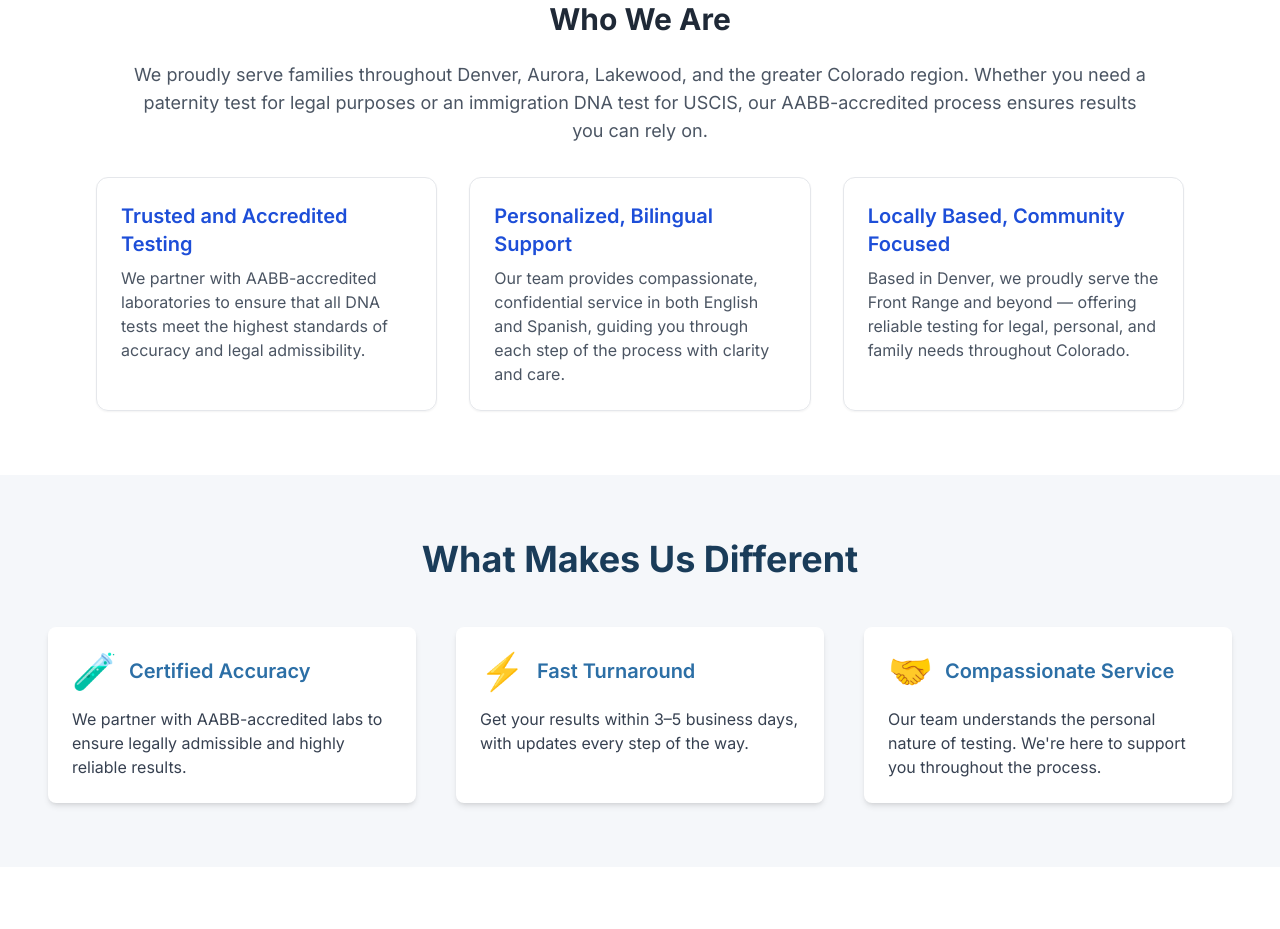
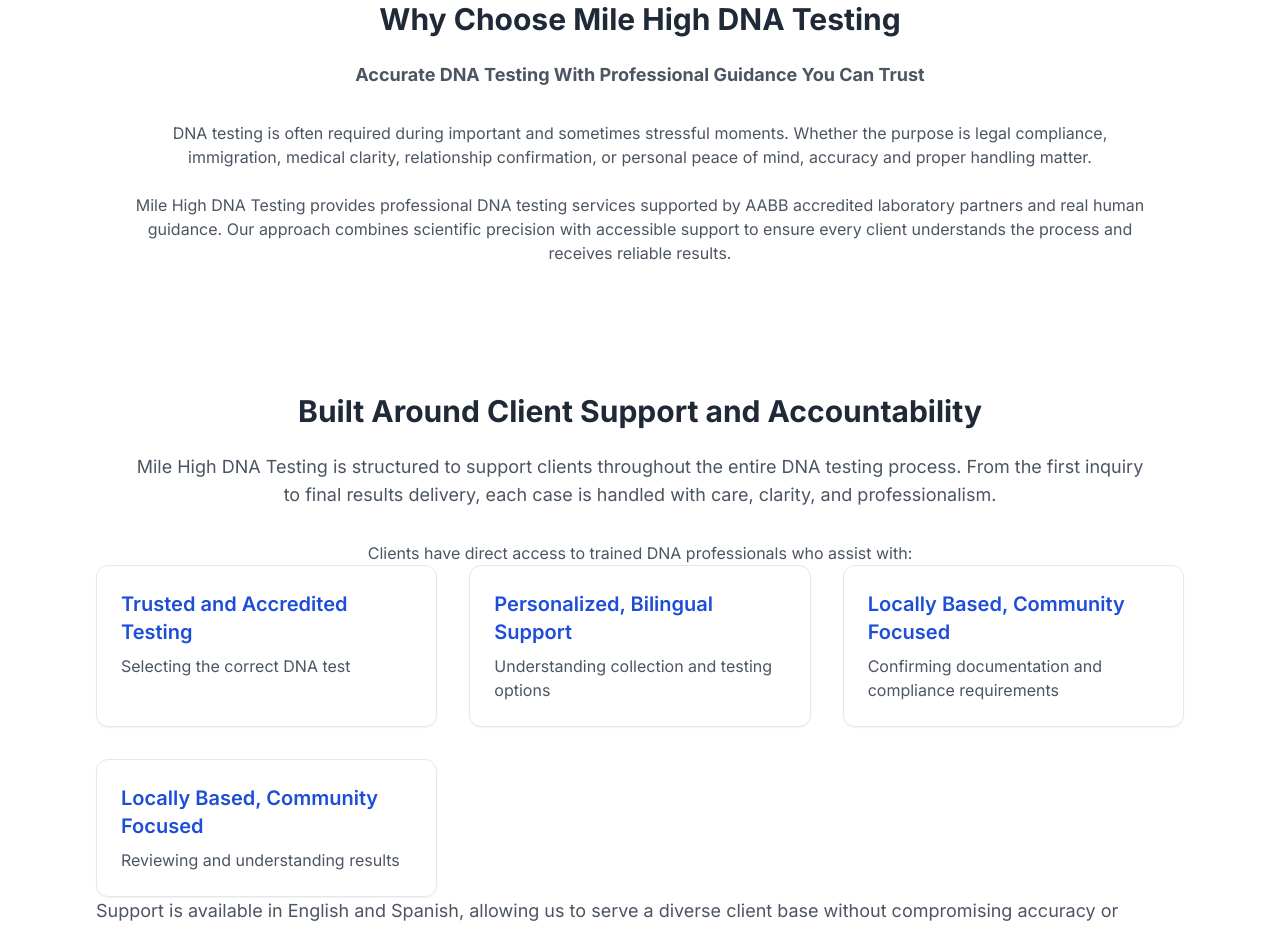
Before and after one commit to kodegeo/milehighdna, a React (Vite) app in the folder vite-milehighdna/: page /about in a window 1280 px wide. Shown: the part 700-1629 px from the top of the page. Built offline with nearby package versions, Linux system fonts and the light colour scheme; no server answers.

Commit message:
Update prices

```diff
--- /dev/null
+++ b/vite-milehighdna/src/components/about/ClientSupport.jsx
@@ -0,0 +1,51 @@
+import React from "react";
+
+const ClientSupport = ({ title, content, imageUrl }) => {
+  return (
+    <section className="bg-white py-16 px-6 md:px-16 lg:px-24">
+    <div className="max-w-5xl mx-auto text-center">
+      <h2 className="text-3xl font-bold text-gray-800 mb-6">
+      Built Around Client Support and Accountability
+          </h2>
+          <p className="text-lg text-gray-600 mb-8">
+          Mile High DNA Testing is structured to support clients throughout the entire DNA testing process. From the first inquiry to final results delivery, each case is handled with care, clarity, and professionalism.
+            </p>
+            <p className="text-gray-600">
+            Clients have direct access to trained DNA professionals who assist with: </p>
+        </div>
+
+        <div className="grid gap-8 md:grid-cols-3 text-left">
+            <div className="p-6 border rounded-xl shadow-sm hover:shadow-md transition">
+              <h3 className="text-xl font-semibold text-blue-700 mb-2">Trusted and Accredited Testing</h3>
+              <p className="text-gray-600">
+              Selecting the correct DNA test              </p>
+            </div>
+            <div className="p-6 border rounded-xl shadow-sm hover:shadow-md transition">
+              <h3 className="text-xl font-semibold text-blue-700 mb-2">Personalized, Bilingual Support</h3>
+              <p className="text-gray-600">
+              Understanding collection and testing options              </p>
+            </div>
+            <div className="p-6 border rounded-xl shadow-sm hover:shadow-md transition">
+              <h3 className="text-xl font-semibold text-blue-700 mb-2">Locally Based, Community Focused</h3>
+              <p className="text-gray-600">
+              Confirming documentation and compliance requirements              </p>
+            </div>
+            <div className="p-6 border rounded-xl shadow-sm hover:shadow-md transition">
+              <h3 className="text-xl font-semibold text-blue-700 mb-2">Locally Based, Community Focused</h3>
+              <p className="text-gray-600">
+              Reviewing and understanding results               </p>
+            </div>
+
+
+          </div>
+
+          <p className="text-lg text-gray-600 mb-8">
+          Support is available in English and Spanish, allowing us to serve a diverse client base without compromising accuracy or professionalism.
+</p>
+
+
+    </section>
+  );
+};
+
+export default ClientSupport;
--- /dev/null
+++ b/vite-milehighdna/src/components/about/WhyChooseUs.jsx
@@ -0,0 +1,25 @@
+import React from "react";
+
+const WhyChooseUs = ({ title, content, imageUrl }) => {
+  return (
+    <section className="bg-white py-16 px-6 md:px-16 lg:px-24">
+    <div className="max-w-5xl mx-auto text-center">
+      <h2 className="text-3xl font-bold text-gray-800 mb-6">
+        Why Choose Mile High DNA Testing
+          </h2>
+          <p className="text-lg text-gray-600 mb-8">
+            <b>Accurate DNA Testing With Professional Guidance You Can Trust</b>
+            </p>
+            <p className="text-gray-600">
+            DNA testing is often required during important and sometimes stressful moments. Whether the purpose is legal compliance, immigration, medical clarity, relationship confirmation, or personal peace of mind, accuracy and proper handling matter.
+<br />
+<br />
+Mile High DNA Testing provides professional DNA testing services supported by AABB accredited laboratory partners and real human guidance. Our approach combines scientific precision with accessible support to ensure every client understands the process and receives reliable results.
+            </p>
+        </div>
+
+    </section>
+  );
+};
+
+export default WhyChooseUs;
--- a/vite-milehighdna/src/data/paternityProducts.js
+++ b/vite-milehighdna/src/data/paternityProducts.js
@@ -9,7 +9,7 @@
     title: "At-Home Paternity DNA Test",
     shortDescription:
       "Private DNA testing to confirm biological fatherhood. One child, one alleged father, one location. Mail-in kit with confidential results.",
-    unitPrice: 139,
+    unitPrice: 179,
     locations: 1,
     children: 1,
     metaDescription:
@@ -22,7 +22,7 @@
     title: "At-Home Paternity DNA Test (Multiple Children)",
     shortDescription:
       "Peace-of-mind paternity testing for families with two or more children. One location. Same accuracy and confidentiality as our single-child test.",
-    unitPrice: 199,
+    unitPrice: 229,
     locations: 1,
     children: 2,
     metaDescription:
@@ -35,7 +35,7 @@
     title: "Peace of Mind DNA Test",
     shortDescription:
       "Private, non-legal confirmation of biological fatherhood. One location. For personal knowledge only—not for court or immigration.",
-    unitPrice: 139,
+    unitPrice: 179,
     locations: 1,
     children: 1,
     metaDescription:
--- a/vite-milehighdna/src/data/productCatalog.ts
+++ b/vite-milehighdna/src/data/productCatalog.ts
@@ -11,8 +11,8 @@
   PATERNITY_AT_HOME_SINGLE: {
     name: "2 Party At-Home Paternity DNA Test",
     category: "paternity",
-    stripePriceId: "price_1SxfjcK2515KuCq28DsWMVni",
-    price: 139,
+    stripePriceId: "price_1SzXYSK2515KuCq2snadta8S",
+    price: 179,
     shortDescription:
       "Private DNA testing to confirm biological fatherhood. One child, one alleged father, one location. Mail-in kit with confidential results.",
     participantSummary: "1 Child / 1 Alleged Father · 1 Location",
@@ -25,8 +25,8 @@
   PATERNITY_AT_HOME_MULTI_CHILD: {
     name: "3 Party At-Home Paternity DNA Test",
     category: "paternity",
-    stripePriceId: "price_1SxflsK2515KuCq2pxLPof0j",
-    price: 199,
+    stripePriceId: "price_1SzXeMK2515KuCq2fp7dSAsO",
+    price: 229,
     shortDescription:
       "Peace-of-mind paternity testing for families with two or more children. One location. Same accuracy and confidentiality as our single-child test.",
     participantSummary: "2+ Children · 1 Location",
@@ -53,8 +53,8 @@
   PATERNITY_PEACE_OF_MIND: {
     name: "Paternity Peace of Mind DNA Test",
     category: "paternity",
-    stripePriceId: "price_1SxfmgK2515KuCq2igk4PNo9",
-    price: 139,
+    stripePriceId: "price_1SzXifK2515KuCq2KxTB4HAK",
+    price: 179,
     shortDescription:
       "Private, non-legal confirmation of biological fatherhood. One location. For personal knowledge only—not for court or immigration.",
     participantSummary: "Private confirmation · 1 Location",
@@ -84,8 +84,8 @@
   GRANDPARENT_SINGLE_LOCATION: {
     name: "2 Party Grandparent At-Home DNA Test",
     category: "grandparent",
-    stripePriceId: "price_1SxiXuK2515KuCq2UwDYuVCU",
-    price: 249,
+    stripePriceId: "price_1SzXzgK2515KuCq2U4PDIGKF",
+    price: 299,
     shortDescription:
       "Establish biological relationships when a parent is unavailable. One child, one grandparent, one location. Mail-in kit with confidential results.",
     participantSummary: "1 Child / 1 Grandparent · 1 Location",
@@ -98,8 +98,8 @@
   GRANDPARENT_MULTI_LOCATION: {
     name: "Multi-Location Grandparent DNA Test",
     category: "grandparent",
-    stripePriceId: "price_1SxiYZK2515KuCq20NMyHjrt",
-    price: 299,
+    stripePriceId: "price_1SzYCZK2515KuCq2J5wFnb5f",
+    price: 329,
     shortDescription:
       "When child and grandparent are in different locations. Two kits shipped to two addresses. Same lab, same accuracy, confidential results.",
     participantSummary: "1 Child / 1 Grandparent · 2 Locations",
@@ -112,8 +112,8 @@
   GRANDPARENT_PEACE_OF_MIND: {
     name: "Grandparent Peace of Mind DNA Test",
     category: "grandparent",
-    stripePriceId: "price_1SxgFrK2515KuCq2F4DPSaJc",
-    price: 249,
+    stripePriceId: "price_1SzY4EK2515KuCq2hnfWp5rT",
+    price: 299,
     shortDescription:
       "Private relationship confirmation for grandparent and grandchild. One location. For personal knowledge only—not for court or immigration.",
     participantSummary: "Private confirmation · 1 Location",
@@ -129,8 +129,8 @@
   SIBLING_SINGLE_LOCATION: {
     name: "At-Home Sibling DNA Test",
     category: "sibling",
-    stripePriceId: "price_1SxiXuK2515KuCq2UwDYuVCU",
-    price: 249,
+    stripePriceId: "price_1SzYGXK2515KuCq2KC8wdAaM",
+    price: 299,
     shortDescription:
       "Determine whether two individuals share one or both biological parents. Two siblings, one location. Mail-in kit with confidential results.",
     participantSummary: "2 Siblings · 1 Location",
@@ -144,7 +144,7 @@
     name: "Multi-Location Sibling DNA Test",
     category: "sibling",
     stripePriceId: "price_1SxiYZK2515KuCq20NMyHjrt",
-    price: 299,
+    price: 329,
     shortDescription:
       "When siblings are in different locations. Two kits shipped to two addresses. Same lab, same accuracy, confidential results.",
     participantSummary: "2 Siblings · 2 Locations",
@@ -157,8 +157,8 @@
   SIBLING_PEACE_OF_MIND: {
     name: "Sibling Peace of Mind DNA Test",
     category: "sibling",
-    stripePriceId: "price_1SxiZEK2515KuCq2IEH7Qkzq",
-    price: 249,
+    stripePriceId: "price_1SzYIYK2515KuCq2JfvbF4xt",
+    price: 299,
     shortDescription:
       "Private sibling relationship confirmation. For personal knowledge only—not for court or immigration.",
     participantSummary: "Private sibling relationship confirmation",
--- a/vite-milehighdna/src/pages/AboutUs.jsx
+++ b/vite-milehighdna/src/pages/AboutUs.jsx
@@ -6,6 +6,8 @@
 import CallToAction from "../components/common/CallToAction";
 import aboutHero from "../assets/images/about_hero.png";
 import aboutMid from "../assets/images/about_mid.png";
+import WhyChooseUs from "../components/about/WhyChooseUs";
+import ClientSupport from "../components/about/ClientSupport";
 import { Helmet } from 'react-helmet-async';
 
 
@@ -40,6 +42,9 @@
         secondaryButtonLink="tel:7209009342"
       />
 
+      <WhyChooseUs />
+      <ClientSupport />
+
       <WhoWeAre
         title="Who We Are"
         content="We proudly serve families throughout Denver, Aurora, Lakewood, and the greater Colorado region. Whether you need a paternity test for legal purposes or an immigration DNA test for USCIS, our AABB-accredited process ensures results you can rely on."
```
Also changed, not shown: 1 other file (tests, documents, lock files or other folders).
